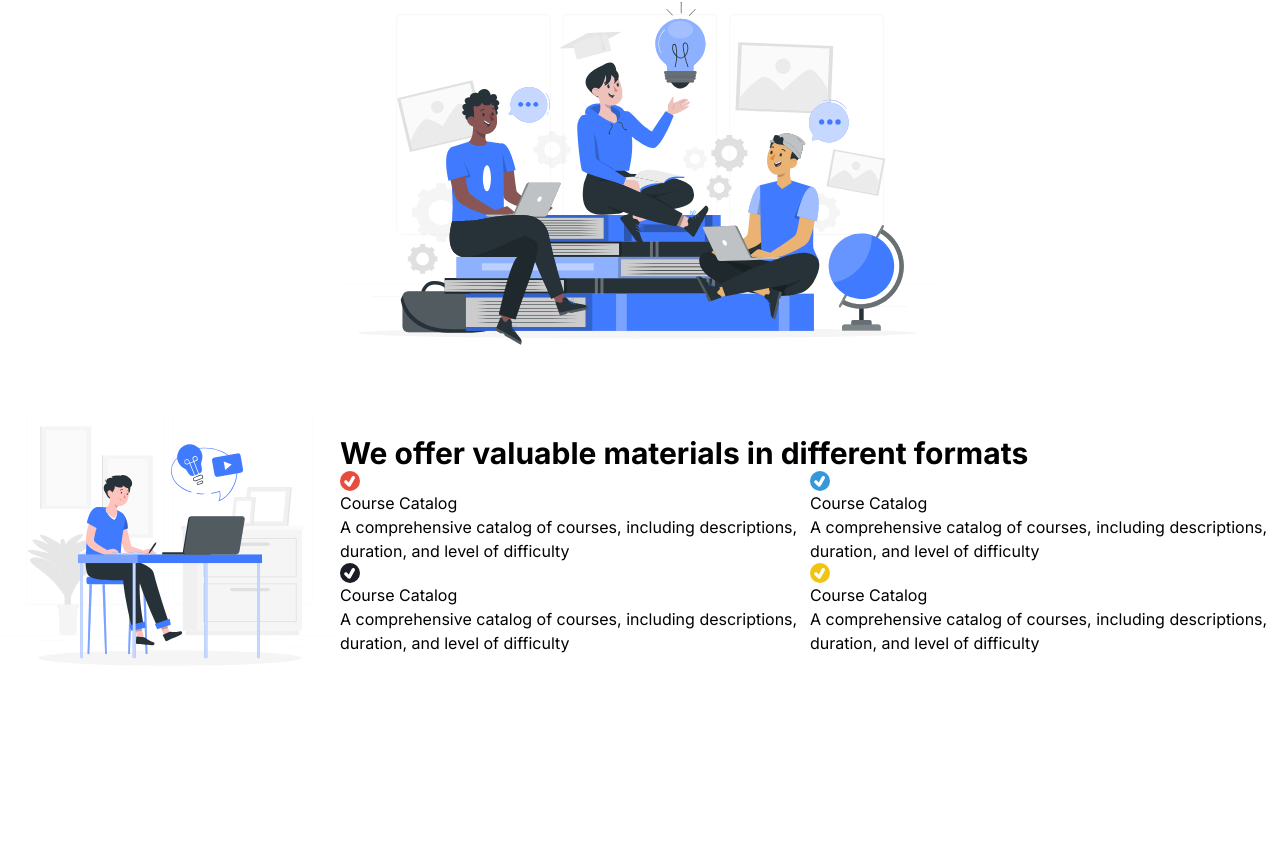
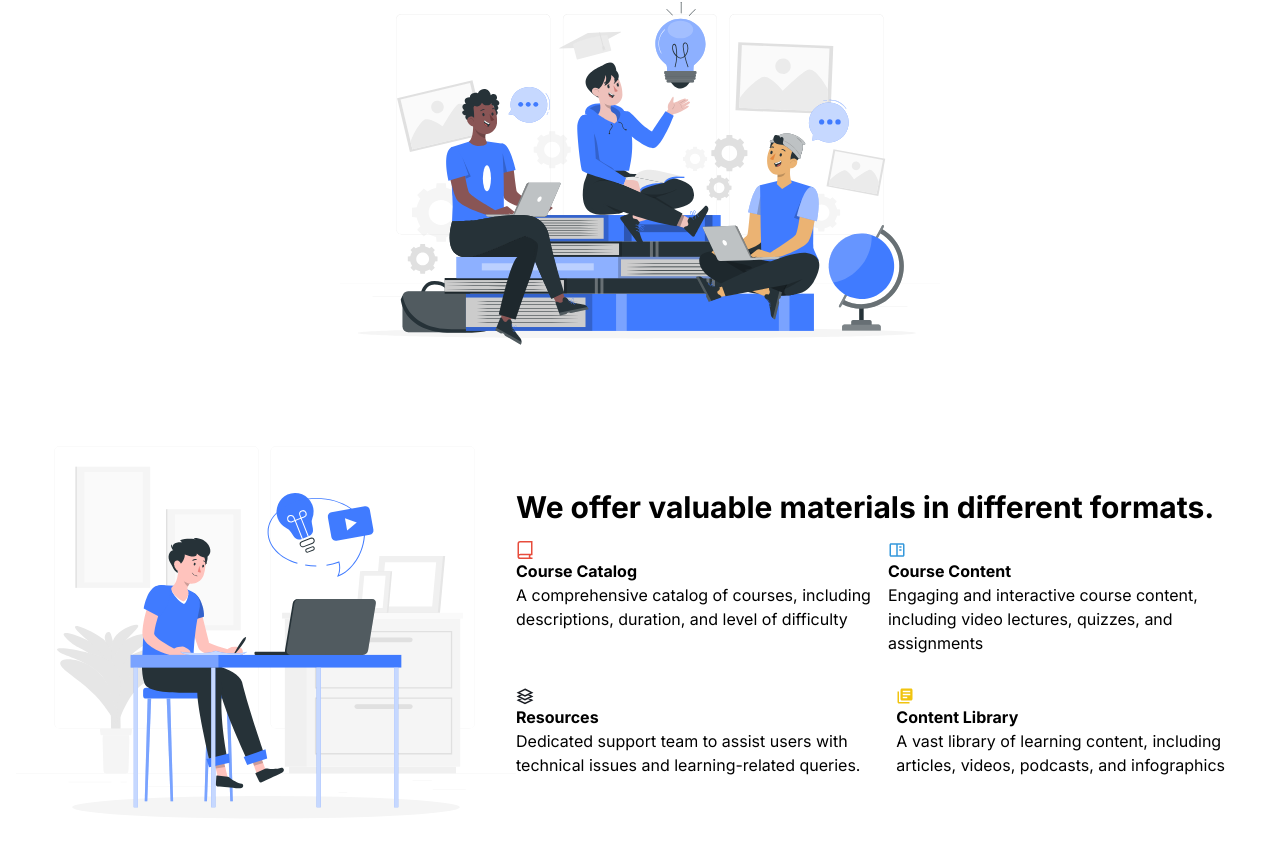
Before and after one commit to motuncoded/edulearning, a Next.js app: page / in a window 1280 px wide. Shown: the part 313-1160 px from the top of the page. Before the commit the page ends 1028 px from the top, so only its background shows below. Built offline with nearby package versions, Linux system fonts and the light colour scheme.

Commit message:
feat: create what we offer section
In this change, I create an what we offer section

```diff
--- a/src/app/offer.tsx
+++ b/src/app/offer.tsx
@@ -1,44 +1,67 @@
-import React from 'react'
+import React from "react";
 import Image from "next/image";
 import { TiTick } from "react-icons/ti";
+import { GrCatalogOption } from "react-icons/gr";
+import { BiBookContent } from "react-icons/bi";
+import { GrResources } from "react-icons/gr";
+import { MdLibraryBooks } from "react-icons/md";
 
 export default function offer() {
   return (
-    <section className='flex justify-between items-center'>
+    <section className="flex justify-between items-center max-sm:flex-col p-4">
+      <Image src="/study.svg" width={500} height={500} alt="studying" />
       <div>
-              <Image  src="/study.svg"  width={500} height={500}alt="studying"/>
+        <h4 className="text-3xl font-bold">
+          We offer valuable materials in different formats.
+        </h4>
+        <div className="flex flex-col ">
+          <div className="flex ">
+            <div className="py-4">
+              <GrCatalogOption
+                size="18"
+                className="text-[var(--accent-color)] "
+              />
+              <h5 className="font-bold"> Course Catalog</h5>
+              <h6>
+                A comprehensive catalog of courses, including descriptions,
+                duration, and level of difficulty
+              </h6>
             </div>
-          <div>
-              <h4 className="text-3xl font-bold">We offer valuable materials in different formats</h4>
-              <div className="flex flex-col">
-              <div className="flex">
-                  <div>
-                      <TiTick className="bg-[var(--accent-color)] text-[var(--background-color)] rounded-full w-[20px] h-[20px]" />
-                      <h5> Course Catalog</h5>
-                      <h6>A comprehensive catalog of courses, including descriptions, duration, and level of difficulty</h6>
-                  </div>
-                  <div>
-                      <TiTick className="bg-[var(--primary-color)] text-[var(--background-color)] rounded-full w-[20px] h-[20px]" />
-                      <h5> Course Catalog</h5>
-                      <h6>A comprehensive catalog of courses, including descriptions, duration, and level of difficulty</h6>
+            <div className="py-4">
+              <BiBookContent
+                size="18"
+                className="text-[var(--primary-color)]"
+              />
+              <h5 className="font-bold"> Course Content</h5>
+              <h6>
+                Engaging and interactive course content, including video
+                lectures, quizzes, and assignments
+              </h6>
             </div>
           </div>
           <div className="flex">
-                  <div>
-                      <TiTick className="bg-[var(--active-color)] text-[var(--background-color)] rounded-full w-[20px] h-[20px]" />
-                      <h5> Course Catalog</h5>
-                      <h6>A comprehensive catalog of courses, including descriptions, duration, and level of difficulty</h6>
+            <div className="py-4">
+              <GrResources size="18" className="text-[var(--active-color)]" />
+              <h5 className="font-bold"> Resources</h5>
+              <h6>
+                Dedicated support team to assist users with technical issues and
+                learning-related queries.
+              </h6>
             </div>
-                  <div>
-                      <TiTick className="bg-[var(--secondary-color)] text-[var(--background-color)] rounded-full w-[20px] h-[20px]" />
-                      <h5> Course Catalog</h5>
-                      <h6>A comprehensive catalog of courses, including descriptions, duration, and level of difficulty</h6>
+            <div className="py-4">
+              <MdLibraryBooks
+                size="18"
+                className="text-[var(--secondary-color)]"
+              />
+              <h5 className="font-bold"> Content Library</h5>
+              <h6>
+                A vast library of learning content, including articles, videos,
+                podcasts, and infographics
+              </h6>
             </div>
           </div>
         </div>
       </div>
-
-
     </section>
-  )
+  );
 }
--- a/tailwind.config.ts
+++ b/tailwind.config.ts
@@ -13,7 +13,6 @@ const config: Config = {
         "gradient-conic":
           "conic-gradient(from 180deg at 50% 50%, var(--tw-gradient-stops))",
       },
-
     },
   },
   plugins: [],
```
Also changed, not shown: src/app/page.tsx (+8 -5 lines), src/app/globals.css (line endings or trailing spaces), 1 other file (tests, documents, lock files or other folders). Lines whose indentation alone changed are shown as unchanged.
